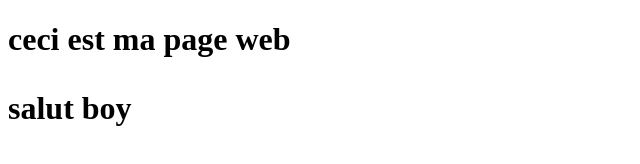
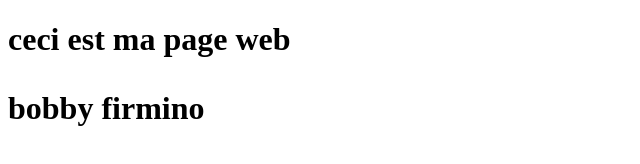
Before and after one commit to elhadjifall98/mon-repo-3, a plain HTML site: page index.html in a window 1280 px wide. Shown: the whole page, without its empty margins (0-640 px from the left). Drawn offline with Linux system fonts and the light colour scheme.

Commit message:
nouvelle modif

```diff
--- a/index.html
+++ b/index.html
@@ -10,7 +10,7 @@
   <body>
     <h1>ceci est ma page web</h1>
     <h1>
-      <p>salut boy</p>
+      <p>bobby firmino</p>
     </h1>
     <script src="script.js"></script>
   </body>
```
